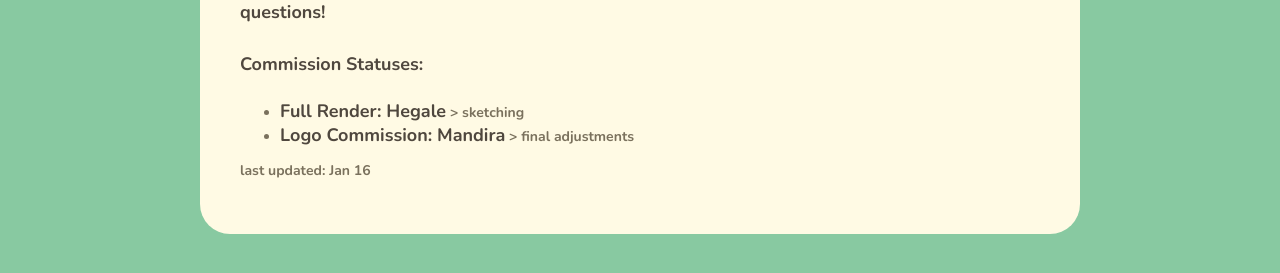
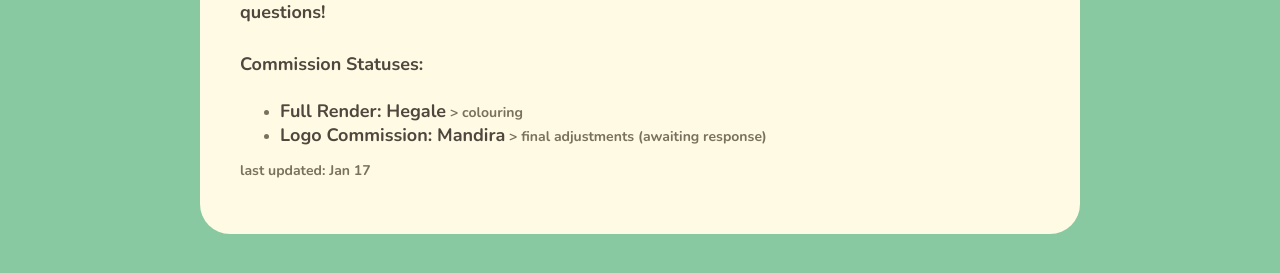
Before and after one commit to antheakwong/antheakwong.github.io, a Jekyll site: the page built from commissions/index.md, in a window 1280 px wide and 900 px high, scrolled down 506 px. Shown: the part 586-859 px from the top of the window. Built offline with Jekyll 4.4.1, drawn with Linux system fonts in a browser that asks for light colours; nearby versions of some CDN libraries.

Commit message:
update status

```diff
--- a/commissions/index.md
+++ b/commissions/index.md
@@ -40,7 +40,7 @@ Won’t draw: NSFW, mecha, offensive/shock content
 **Contact me through [twitter DMs](https://twitter.com/aysrin) or [email](mailto:hello@antheakwong.com) if you want to place a commission or have any questions!**
 
 # **Commission Statuses:**
-- **Full Render: Hegale** > sketching
-- **Logo Commission: Mandira** > final adjustments
+- **Full Render: Hegale** > colouring
+- **Logo Commission: Mandira** > final adjustments (awaiting response)
 
-last updated: Jan 16
+last updated: Jan 17
```
